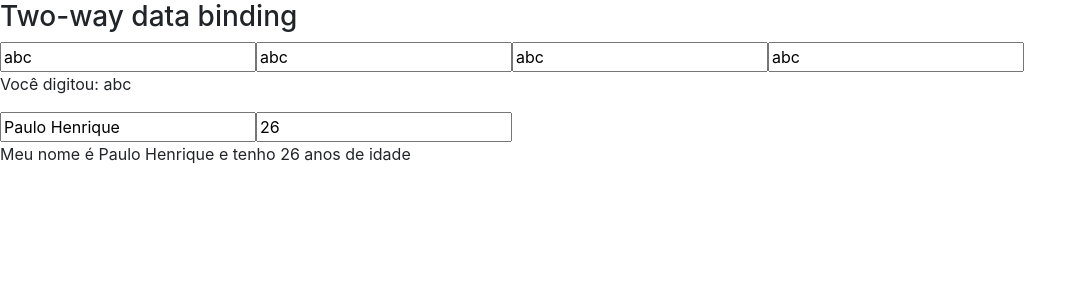
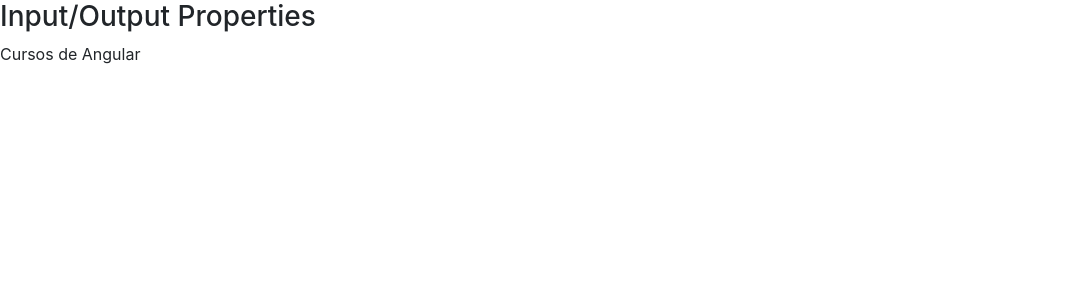
Before and after one commit to PauloNobre/data-binding-angular2, an Angular app: page / in a window 1280 px wide. Shown: the top 300 px of the page, without its empty margins (0-1087 px from the left). Built offline with nearby package versions, Linux system fonts and the light colour scheme.

Commit message:
13: Reusando Componentes com Input properties

```diff
--- a/src/app/app.module.ts
+++ b/src/app/app.module.ts
@@ -6,12 +6,14 @@ import { NgModule } from '@angular/core';
 
 import { AppComponent } from './app.component';
 import { DataBindingComponent } from './data-binding/data-binding.component';
+import { InputPropertyComponent } from './input-property/input-property.component';
 
 
 @NgModule({
   declarations: [
     AppComponent,
-    DataBindingComponent
+    DataBindingComponent,
+    InputPropertyComponent
   ],
   imports: [
     BrowserModule,
--- a/src/app/data-binding/data-binding.component.html
+++ b/src/app/data-binding/data-binding.component.html
@@ -68,4 +68,14 @@
     </div>
   </article>
 </section> -->
-<app-two-way-data-binding></app-two-way-data-binding>
+
+<!-- <app-two-way-data-binding></app-two-way-data-binding> -->
+
+<section>
+  <article>
+    <h3>Input/Output Properties</h3>
+
+    <app-input-property [nomeCurso]="nomeDoCurso"></app-input-property>
+    <!--<app-input-property [nome]="nomeDoCurso"></app-input-property>-->
+  </article>
+</section>
--- a/src/app/data-binding/data-binding.component.ts
+++ b/src/app/data-binding/data-binding.component.ts
@@ -15,6 +15,8 @@ export class DataBindingComponent implements OnInit {
   valorSalvo: string = '';
 
   isMouseOver: boolean = false;
+
+  nomeDoCurso: string = 'Cursos de Angular';
 
   constructor() { }
 
--- /dev/null
+++ b/src/app/input-property/input-property.component.html
@@ -0,0 +1,3 @@
+<p>
+  {{ nomeCurso }}
+</p>
--- /dev/null
+++ b/src/app/input-property/input-property.component.ts
@@ -0,0 +1,19 @@
+import { Component, OnInit, Input } from '@angular/core';
+
+@Component({
+  selector: 'app-input-property',
+  templateUrl: './input-property.component.html',
+  styleUrls: ['./input-property.component.css']//,
+  //inputs: ['nomeCurso':nome']
+})
+export class InputPropertyComponent implements OnInit {
+
+  @Input() nomeCurso: string = '';
+  //Input('nome') nomeCurso: string = '';
+
+  constructor() { }
+
+  ngOnInit() {
+  }
+
+}
```
Also changed, not shown: src/app/input-property/input-property.component.css (added), 1 other file (tests, documents, lock files or other folders).
